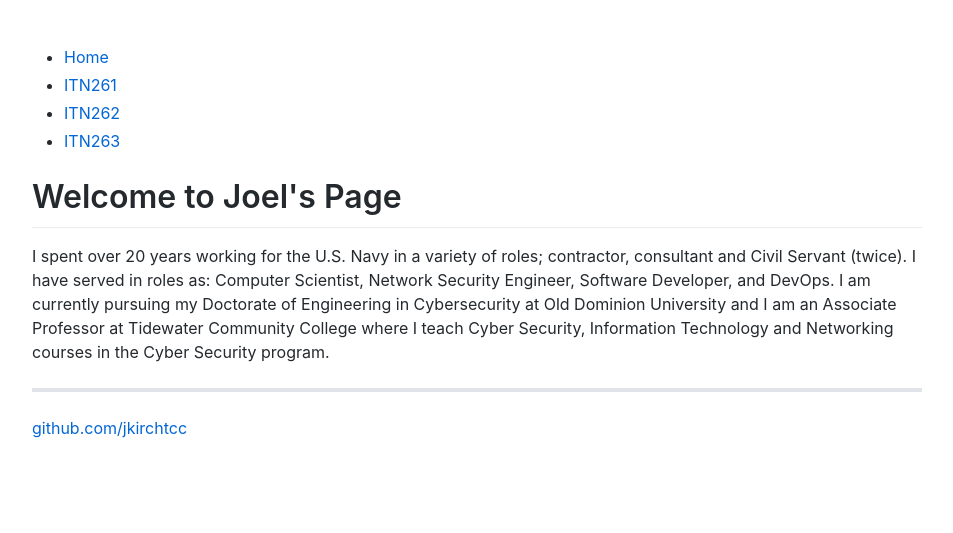
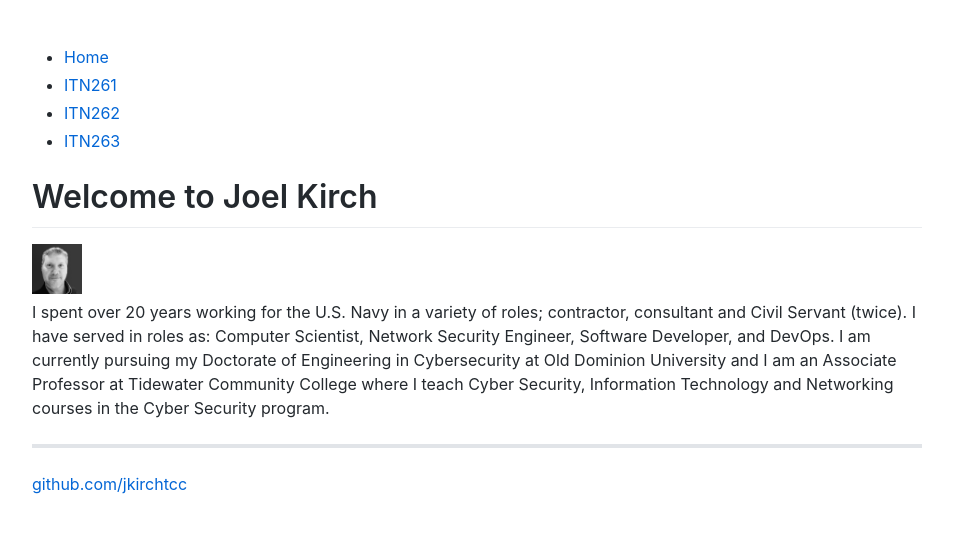
Before and after one commit to jkirchtcc/jkirchtcc.github.io, a Jekyll site: the page built from index.html, in a window 1280 px wide. Shown: the top 533 px of the page, without its empty margins (163-1116 px from the left). Built offline with Jekyll 4.4.1, drawn with Linux system fonts in a browser that asks for light colours.

Commit message:
Added photo

```diff
--- a/index.html
+++ b/index.html
@@ -3,11 +3,14 @@
 title: Joel's Notes
 ---
 <div class="blurb">
-	    <h1>Welcome to Joel's Page</h1>
-		<p>I spent over 20 years working for the U.S. Navy in a variety of roles; contractor,
-			consultant and Civil Servant (twice). I have served in roles as: Computer Scientist,
-			Network Security Engineer, Software Developer, and DevOps. I am currently pursuing
-			my Doctorate of Engineering in Cybersecurity at Old Dominion University and I am an
-			Associate Professor at Tidewater Community College where I teach Cyber Security,
-			Information Technology and Networking courses in the Cyber Security program.</p>
+	    <h1>Welcome to Joel Kirch</h1>
+		<img src="files/headshot.jpg" alt="photo of myself" width="50" height="50">
+		<p>I spent over 20 years working for the U.S. Navy in a variety of
+			roles; contractor, consultant and Civil Servant (twice). I have
+			served in roles as: Computer Scientist, Network Security Engineer,
+			Software Developer, and DevOps. I am currently pursuing my
+			Doctorate of Engineering in Cybersecurity at Old Dominion
+			University and I am an Associate Professor at Tidewater Community
+			College where I teach Cyber Security, Information Technology and
+			Networking courses in the Cyber Security program.</p>
 </div><!-- /.blurb -->
```
Also changed, not shown: files/headshot.jpg (added).
